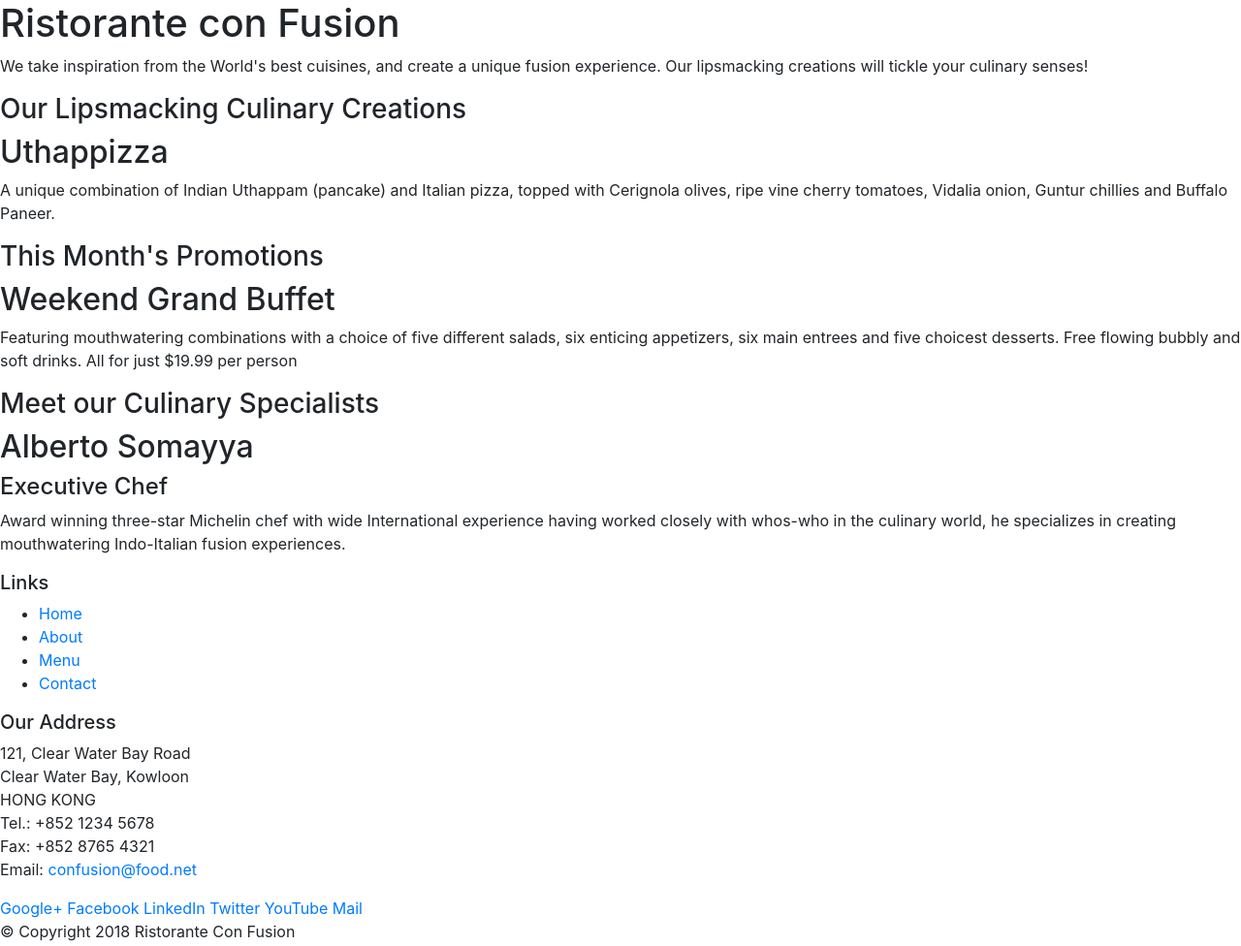
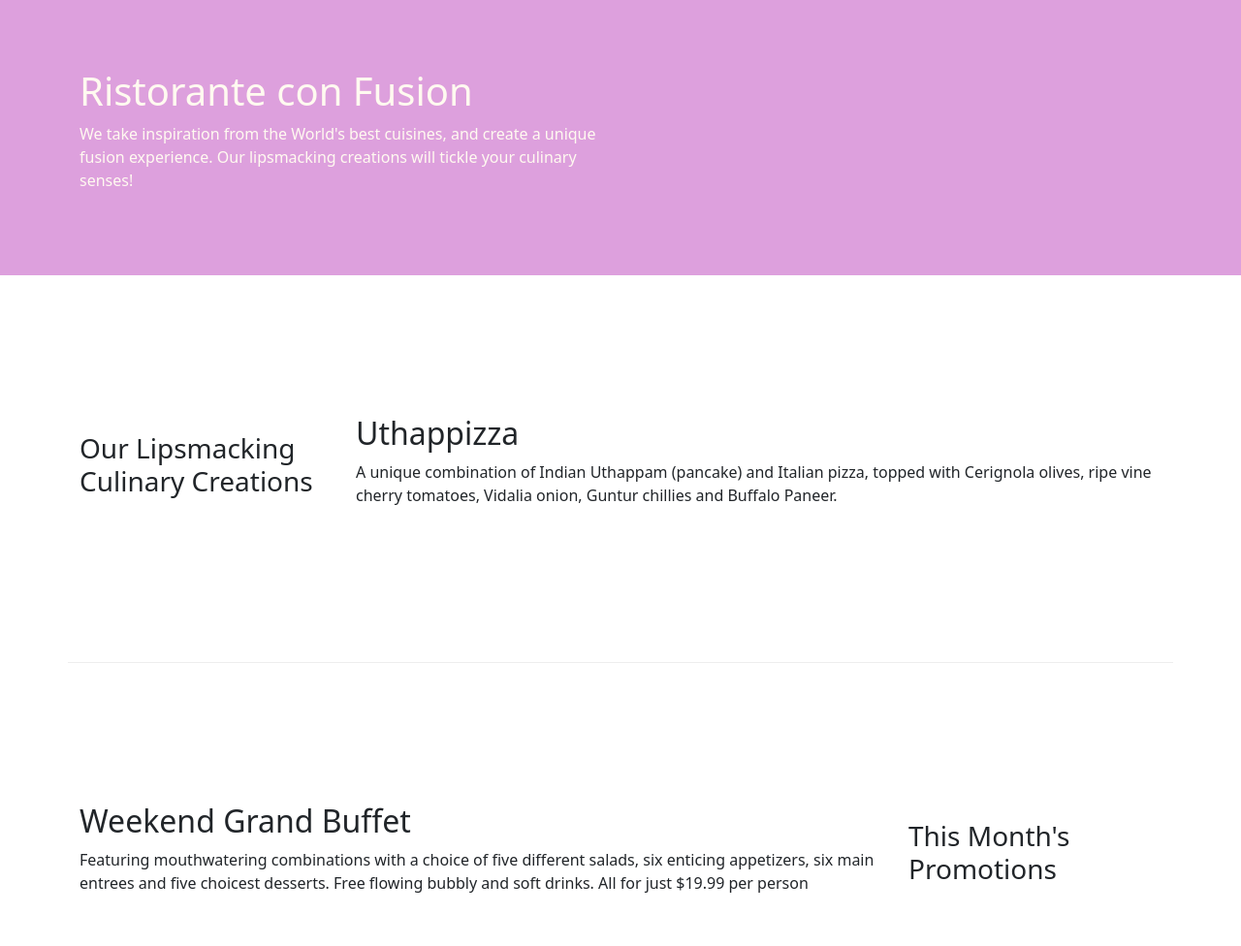
Before and after one commit to matdocker/boostrap_intro, a website: page conFusion/index.html in a window 1280 px wide. Shown: the top 976 px of the page at 97% size. Drawn offline with nearby package versions, Linux system fonts and the light colour scheme.

Commit message:
Update boostrap classes in index and aboutUs files

```diff
--- a/conFusion/index.html
+++ b/conFusion/index.html
@@ -9,51 +9,52 @@
      <link rel="stylesheet" href="node_modules/bootstrap/dist/css/bootstrap.min.css">
 
 <head>
+    <link href="./style.css" rel="stylesheet">
     <title>Ristorante Con Fusion</title>
 </head>
 
 <body>
 
-    <header>
-        <div>
-            <div>
-                <div>
+    <header class="jumbotron">
+        <div class="container">
+            <div class="row row-header">
+                <div class="col-12 col-sm-6">
                     <h1>Ristorante con Fusion</h1>
                     <p>We take inspiration from the World's best cuisines, and create a unique fusion experience. Our lipsmacking creations will tickle your culinary senses!</p>
                 </div>
-                <div>
+                <div class="col-12 col-sm">
                 </div>
             </div>
         </div>
     </header>
 
-    <div>
-        <div>
-            <div>
+    <div class="container">
+        <div class="row row-content align-items-center">
+            <div class="col-12 col-sm-4 col-md-3">
                 <h3>Our Lipsmacking Culinary Creations</h3>
             </div>
-            <div>
+            <div class="col col-sm col-md">
                 <h2>Uthappizza</h2>
                 <p>A unique combination of Indian Uthappam (pancake) and Italian pizza, topped with Cerignola olives, ripe vine cherry tomatoes, Vidalia onion, Guntur chillies and Buffalo Paneer.</p>
             </div>
         </div>
 
 
-        <div>
-            <div>
+        <div class="row row-content align-items-center">
+            <div class="col-12 col-sm-4 col-md-3 order-sm-last">
                 <h3>This Month's Promotions</h3>
             </div>
-            <div>
+            <div class="col col-sm col-md order-sm-first">
                 <h2>Weekend Grand Buffet</h2>
                 <p>Featuring mouthwatering combinations with a choice of five different salads, six enticing appetizers, six main entrees and five choicest desserts. Free flowing bubbly and soft drinks. All for just $19.99 per person </p>
             </div>
         </div>
 
-        <div>
-            <div>
+        <div class="row row-content align-items-center">
+            <div class="col-12 col-sm-4 col-md-3">
                 <h3>Meet our Culinary Specialists</h3>
             </div>
-            <div>
+            <div class="col col-sm col-md">
                 <h2>Alberto Somayya</h2>
                 <h4>Executive Chef</h4>
                 <p>Award winning three-star Michelin chef with wide International experience having worked closely with whos-who in the culinary world, he specializes in creating mouthwatering Indo-Italian fusion experiences. </p>
@@ -61,19 +62,19 @@
         </div>
     </div>
 
-    <footer>
-        <div>
-            <div>
-                <div>
+    <footer class=" footer">
+        <div class="container">
+            <div class="row">
+                <div class="col-4 col-sm-2">
                     <h5>Links</h5>
-                    <ul>
+                    <ul class="col-4 offset-1 col-sm-2 list-unstyled">
                         <li><a href="#">Home</a></li>
-                        <li><a href="#">About</a></li>
+                        <li><a href="./aboutus.html">About</a></li>
                         <li><a href="#">Menu</a></li>
                         <li><a href="#">Contact</a></li>
                     </ul>
                 </div>
-                <div>
+                <div class="col-7 col-sm-5">
                     <h5>Our Address</h5>
                     <address>
 		              121, Clear Water Bay Road<br>
@@ -84,7 +85,7 @@
 		              Email: <a href="mailto:confusion@food.net">confusion@food.net</a>
 		           </address>
                 </div>
-                <div>
+                <div class="col-12 col-sm-4 align-self-center">
                     <div>
                         <a href="http://google.com/+">Google+</a>
                         <a href="http://www.facebook.com/profile.php?id=">Facebook</a>
@@ -95,8 +96,8 @@
                     </div>
                 </div>
            </div>
-           <div>
-                <div>
+           <div class="row justify-content-center">
+                <div class="col-auto">
                     <p>© Copyright 2018 Ristorante Con Fusion</p>
                 </div>
            </div>
--- /dev/null
+++ b/conFusion/style.css
@@ -0,0 +1,31 @@
+
+.row-header{
+    margin:0px, auto;
+    padding:0px;
+}
+
+.row-content{
+    margin:0px, auto;
+    padding:50px, 0px, 50px, 0px;
+    border-bottom:1px ridge;
+    min-height: 400px;
+}
+
+.footer{
+    background-color:lavender;
+    margin:0px auto;
+    padding: 20px 0px 20px 0px;
+}
+
+.jumbotron{
+    padding: 70px 30px 70px 30px;
+    margin: 0px, auto;
+    background: plum;
+    color: floralwhite;
+}
+
+address{
+    font-size: 80%;
+    margin: 0px;
+    color: #0f0f0f;
+}
```
Also changed, not shown: conFusion/aboutus.html (added, +114 -0 lines), conFusion/package.json (+8 -2 lines), 1 other file.
